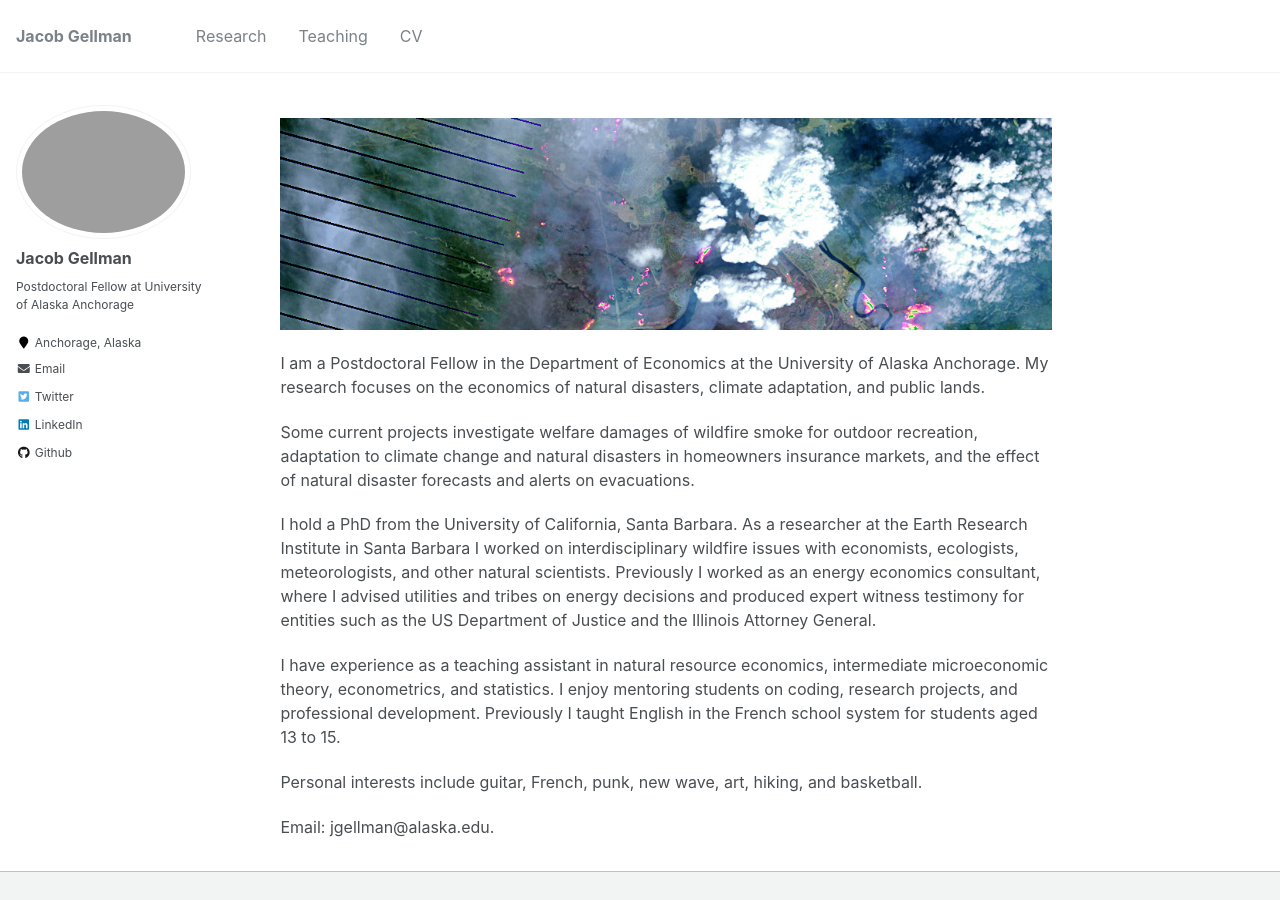
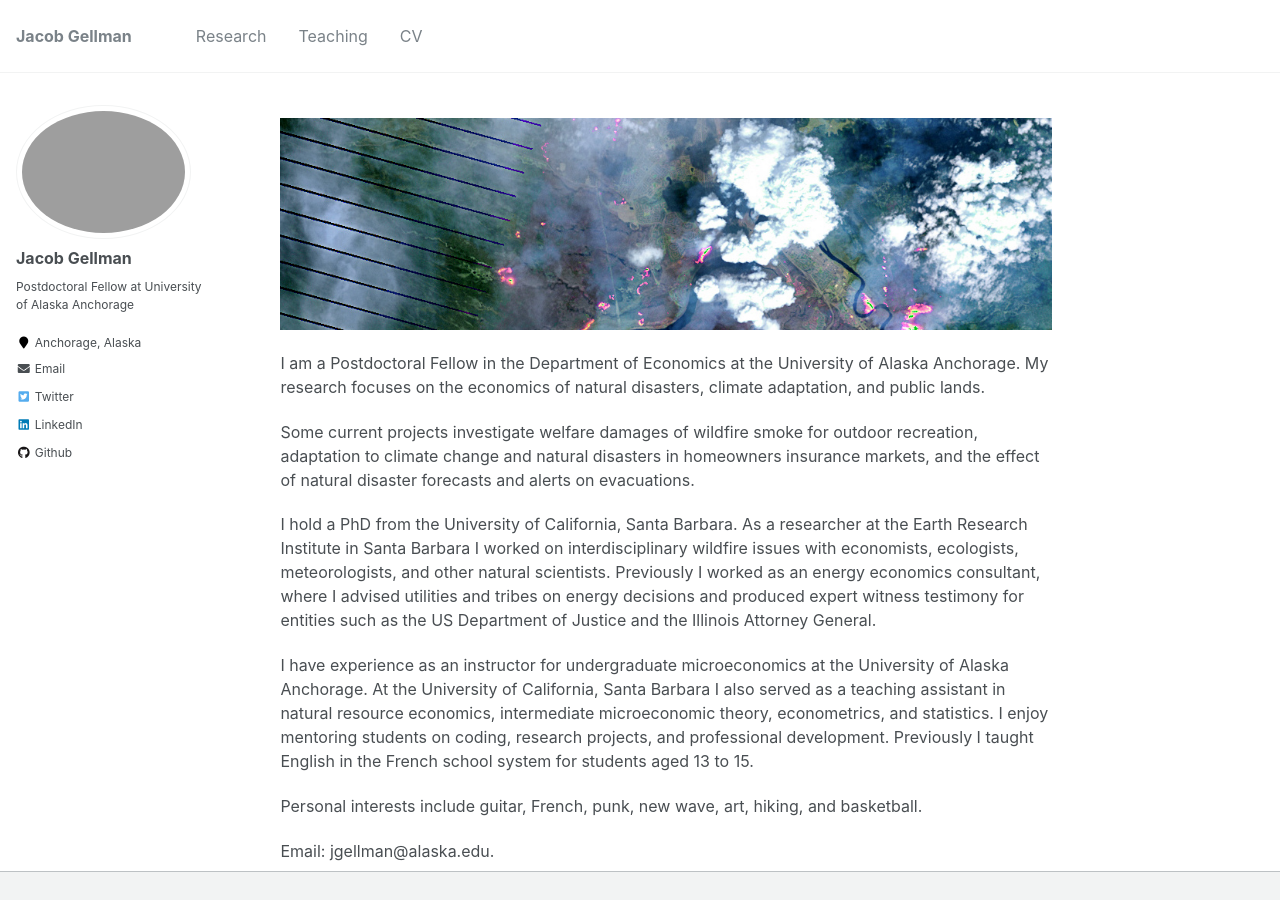
Before and after one commit to jacobgellman/jacobgellman.github.io, a Jekyll site: the page built from _pages/about.md, in a window 1280 px wide and 1052 px high, cut to the strip 0-900 px from the top of the window. Built offline with Jekyll 4.4.1, drawn with Linux system fonts in a browser that asks for light colours.

Commit message:
CV and website update

```diff
--- a/_pages/about.md
+++ b/_pages/about.md
@@ -15,7 +15,7 @@ Some current projects investigate welfare damages of wildfire smoke for outdoor
 
 I hold a PhD from the University of California, Santa Barbara. As a researcher at the Earth Research Institute in Santa Barbara I worked on interdisciplinary wildfire issues with economists, ecologists, meteorologists, and other natural scientists. Previously I worked as an energy economics consultant, where I advised utilities and tribes on energy decisions and produced expert witness testimony for entities such as the US Department of Justice and the Illinois Attorney General.
 
-I have experience as a teaching assistant in natural resource economics, intermediate microeconomic theory, econometrics, and statistics. I enjoy mentoring students on coding, research projects, and professional development. Previously I taught English in the French school system for students aged 13 to 15.
+I have experience as an instructor for undergraduate microeconomics at the University of Alaska Anchorage. At the University of California, Santa Barbara I also served as a teaching assistant in natural resource economics, intermediate microeconomic theory, econometrics, and statistics. I enjoy mentoring students on coding, research projects, and professional development. Previously I taught English in the French school system for students aged 13 to 15.
 
 Personal interests include guitar, French, punk, new wave, art, hiking, and basketball.
 
```
Also changed, not shown: _pages/research.md (+1 -1 lines), 1 other file.
